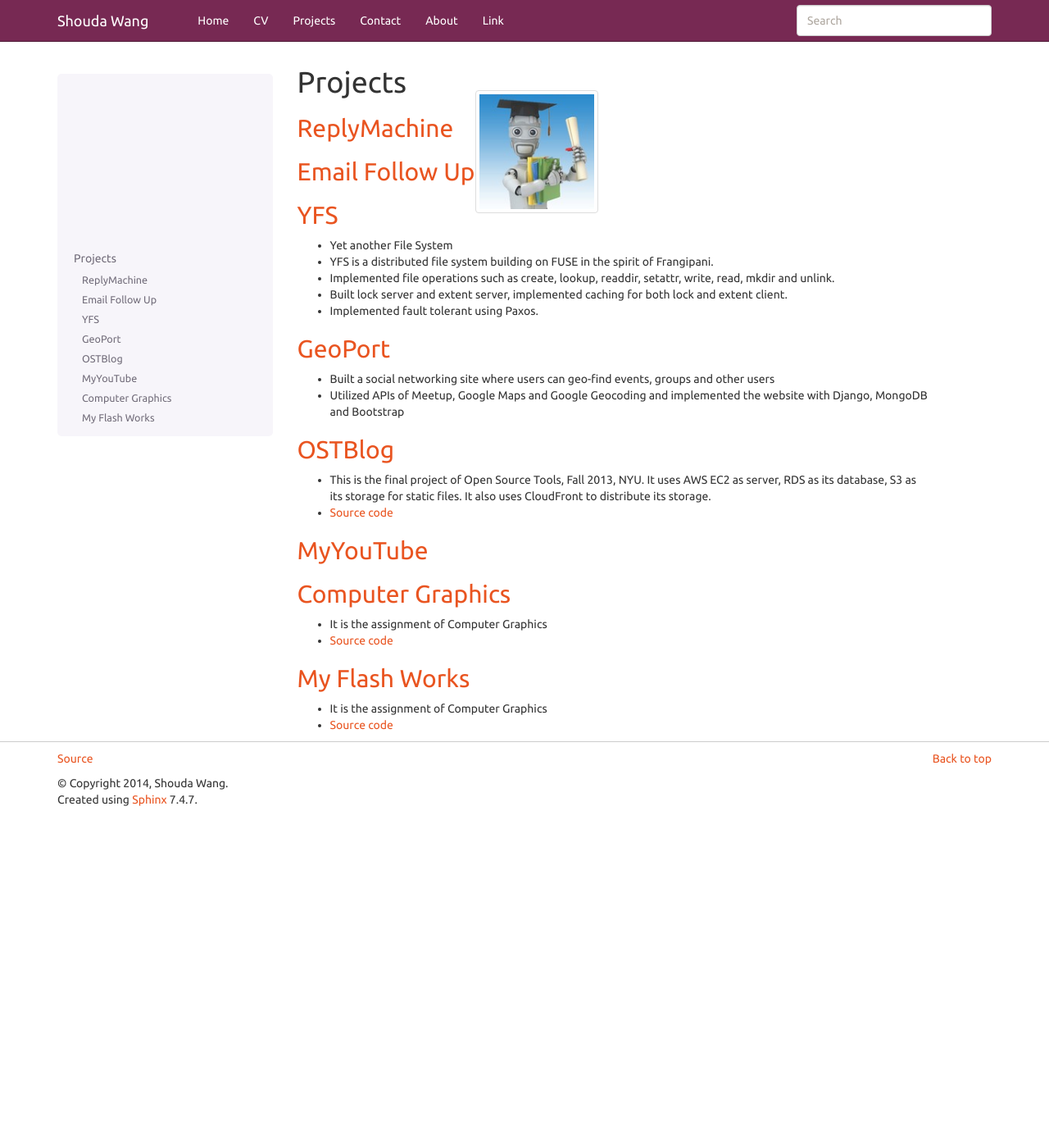
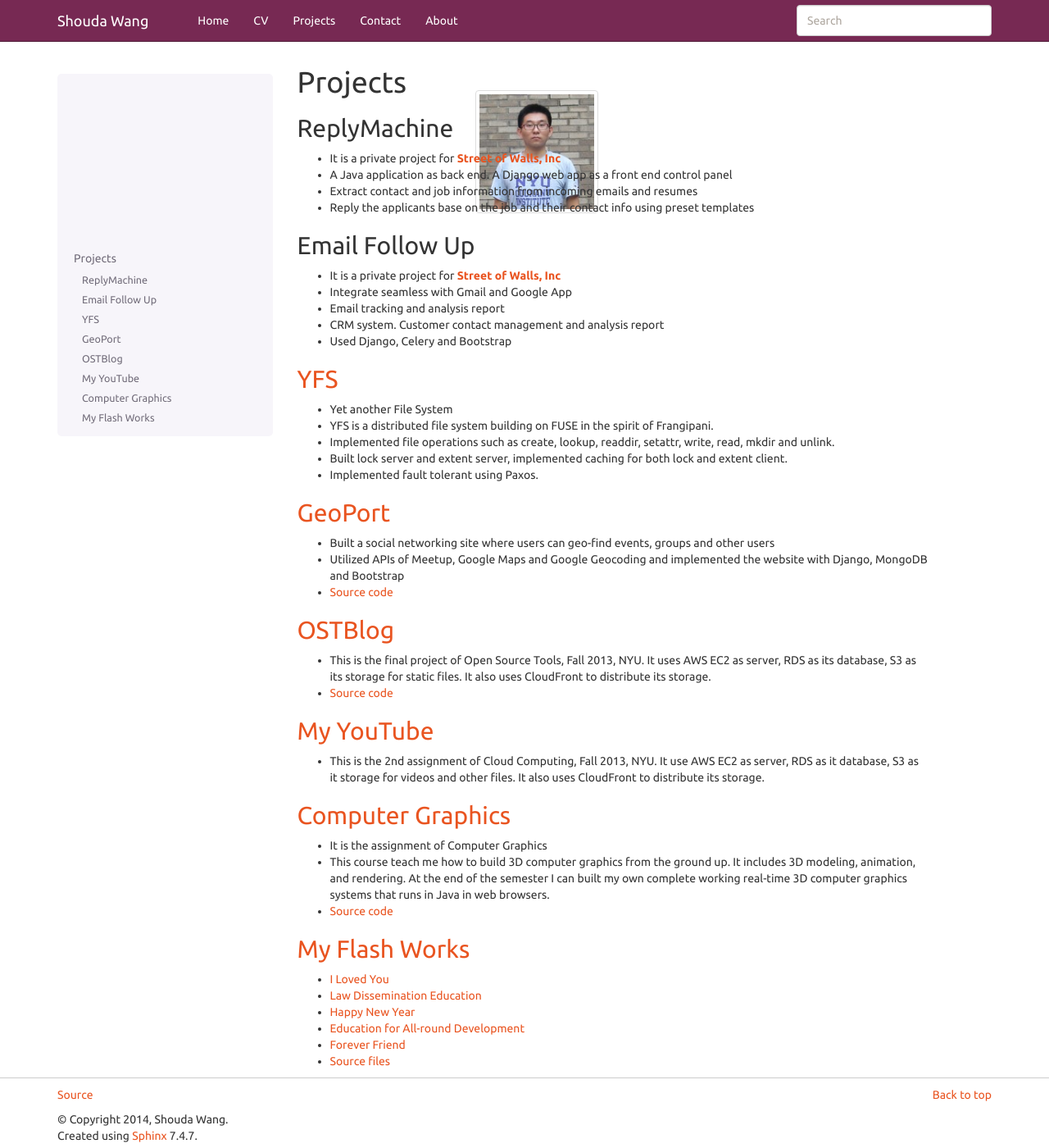
Before and after one commit to johnnywsd/shouda_home, a Sphinx documentation site: the page built from source/projects.rst, in a window 1280 px wide and 1400 px high. Shown: the whole window at 82% size. Built offline with Sphinx 7.4.7, drawn with Linux system fonts in a browser that asks for light colours.

Commit message:
third commit

```diff
--- a/setup.cfg
+++ b/setup.cfg
@@ -1,2 +1,2 @@
-[flake8]
+[pep8]
 ignore = E501,E122
--- a/source/conf.py
+++ b/source/conf.py
@@ -290,7 +290,7 @@ html_theme_options = {
         ("Projects", "projects"),
         ("Contact", "contact"),
         ("About", "about"),
-        ("Link", "http://example.com", True),
+        #("Link", "http://example.com", True),
     ],
 
     # Render the next and previous page links in navbar. (Default: true)
--- a/source/cv.rst
+++ b/source/cv.rst
@@ -27,7 +27,7 @@ Experience
 
     |emphasized hyperlink|_. **New York, NY   (Feb, 2012 -- present)**
 
-    .. |emphasized hyperlink| replace:: **Street of Wall, Inc**
+    .. |emphasized hyperlink| replace:: **Street of Walls, Inc**
     .. _emphasized hyperlink: http://www.streetofwalls.com
 
     *Software Development Intern*
--- a/source/projects.rst
+++ b/source/projects.rst
@@ -1,12 +1,26 @@
-==========
+**********
 Projects
-==========
+**********
 
-`ReplyMachine <https://github.com/johnnywsd/YFS>`_
+ReplyMachine
 ----------
+- It is a private project for |sow|_
+- A Java application as back end. A Django web app as a front end control panel
+- Extract contact and job information from incoming emails and resumes
+- Reply the applicants base on the job and their contact info using preset templates
 
-`Email Follow Up <https://github.com/johnnywsd/YFS>`_
+.. |sow| replace:: **Street of Walls, Inc**
+.. _sow : http://www.streetofwalls.com
+
+
+Email Follow Up
 ----------
+- It is a private project for |sow|_
+- Integrate seamless with Gmail and Google App
+- Email tracking and analysis report
+- CRM system. Customer contact management and analysis report
+- Used Django, Celery and Bootstrap
+
 
 `YFS <https://github.com/johnnywsd/YFS>`_
 ----------
@@ -20,24 +34,34 @@ Projects
 ----------
 - Built a social networking site where users can geo-find events, groups and other users
 - Utilized APIs of Meetup, Google Maps and Google Geocoding and implemented the website with Django, MongoDB and Bootstrap
+- `Source code <https://github.com/johnnywsd/GeoPort>`_
 
 `OSTBlog <http://projects.shoudaw.com/ostfinal>`_
 ----------
 - This is the final project of Open Source Tools, Fall 2013, NYU. It uses AWS EC2 as server, RDS as its database, S3 as its storage for static files. It also uses CloudFront to distribute its storage.
 - `Source code <https://github.com/johnnywsd/ostfinal>`_
 
-`MyYouTube <https://github.com/johnnywsd/YFS>`_
+`My YouTube <https://github.com/johnnywsd/YFS>`_
 ----------
+- This is the 2nd assignment of Cloud Computing, Fall 2013, NYU. It use AWS EC2 as server, RDS as it database, S3 as it storage for videos and other files. It also uses CloudFront to distribute its storage.
+
 
 `Computer Graphics <https://files.nyu.edu/sw1896/public/graphics/index.html>`_
 ----------
 - It is the assignment of Computer Graphics
+- This course teach me how to build 3D computer graphics from the ground up. It  includes 3D modeling, animation, and rendering. At the end of the semester I can  built my own complete working real-time 3D computer graphics systems that runs in Java in web browsers.
 - `Source code <https://github.com/johnnywsd>`_
 
-`My Flash Works <https://files.nyu.edu/sw1896/public/graphics/index.html>`_
+`My Flash Works <http://shoudawang.weebly.com/my-flash.html>`_
 ----------
-- It is the assignment of Computer Graphics
-- `Source code <https://github.com/johnnywsd>`_
+- `I Loved You <https://s3.amazonaws.com/shouda_home/flash_swf/i-loved-you.swf>`_
+
+- `Law Dissemination Education <https://s3.amazonaws.com/shouda_home/flash_swf/law-dissemination-education.swf>`_
+
+- `Happy New Year <https://s3.amazonaws.com/shouda_home/flash_swf/happy-ox-year.swf>`_
+- `Education for All-round Development <https://s3.amazonaws.com/shouda_home/flash_swf/education-for-all-round-development.swf>`_
+- `Forever Friend <https://s3.amazonaws.com/shouda_home/flash_swf/forever-friend.swf>`_
+- `Source files <https://github.com/johnnywsd/flash_works>`_
 
 .. toctree::
    :maxdepth: 2
```
Also changed, not shown: source/about.rst (added, +13 -0 lines), source/contact.rst (added, +29 -0 lines), source/index.rst (+0 -7 lines), source/_static/facebook_icon.png (added), source/_static/favicon.ico (added), source/_static/github_icon.png (added), source/_static/googleplus_icon.png (added), source/_static/linkedin_icon.png (added), source/_static/shouda_150x150.jpg, source/_static/shouda_150x150_2.jpg (added), 1 other file.
